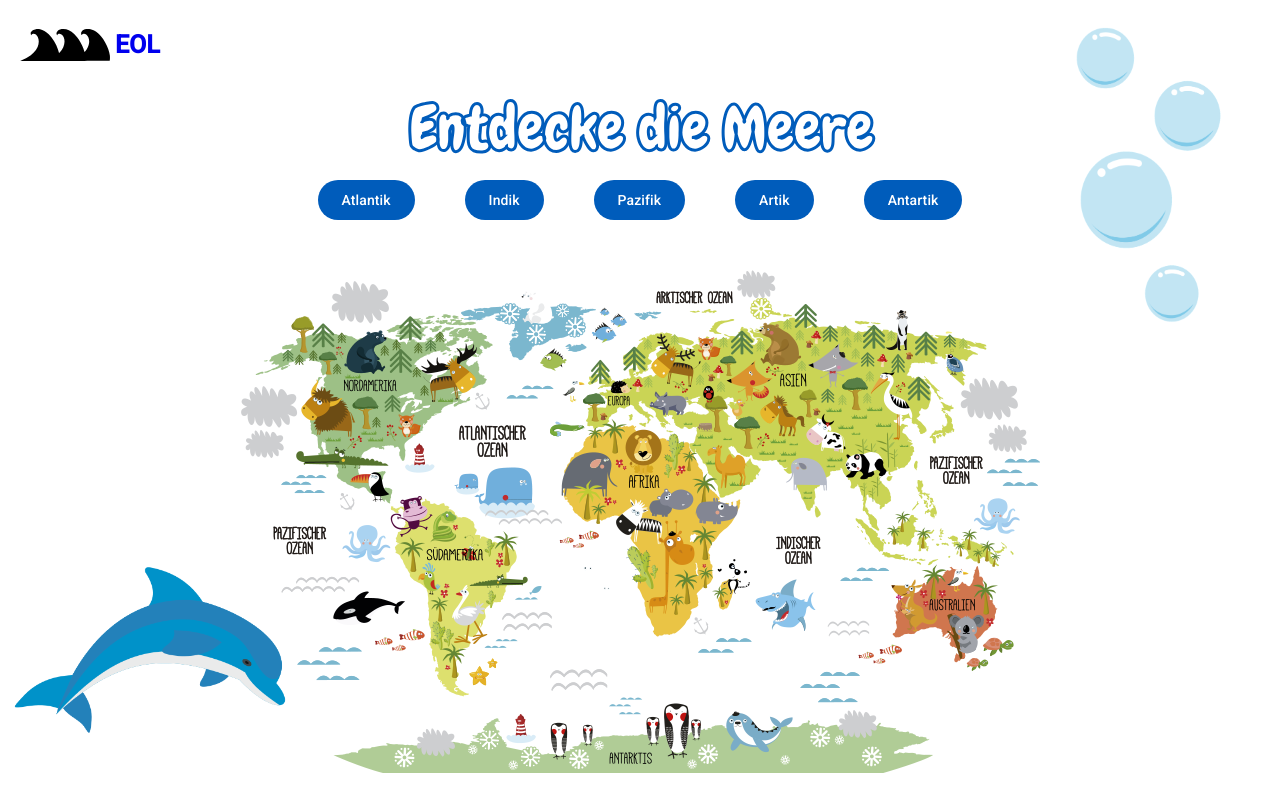
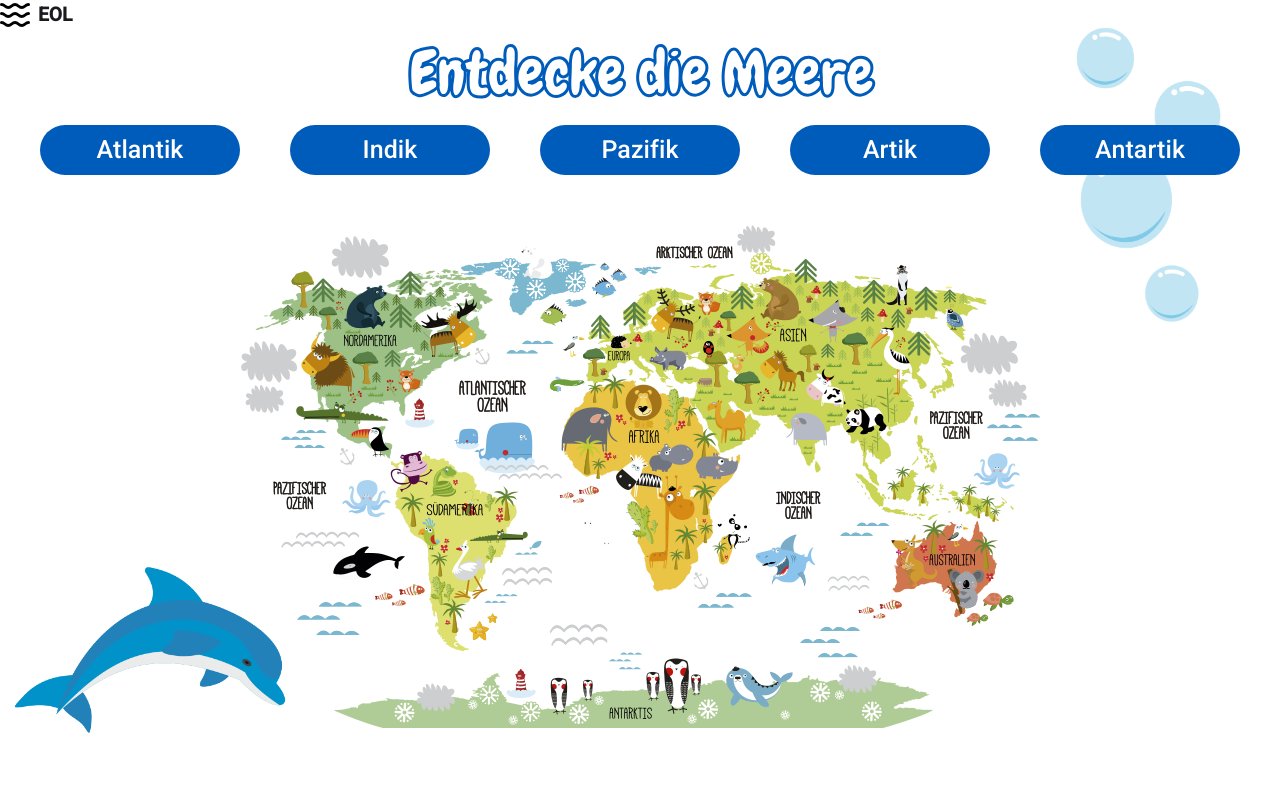
Before and after one commit to osfurtado/earth-oceans-learning-angular-app, an Angular app: page / in a window 1280 px wide. Built offline with nearby package versions, Linux system fonts and the light colour scheme.

Commit message:
Added routing for each Ozean

```diff
--- a/angular.json
+++ b/angular.json
@@ -89,5 +89,8 @@
         }
       }
     }
+  },
+  "cli": {
+    "analytics": false
   }
 }
--- a/src/app/app.html
+++ b/src/app/app.html
@@ -1 +1 @@
-<app-home></app-home>
+<router-outlet></router-outlet>
--- a/src/app/app.ts
+++ b/src/app/app.ts
@@ -1,11 +1,12 @@
 import { Component, inject, signal } from '@angular/core';
 import { Home } from './home/home';
+import { RouterOutlet } from '@angular/router';
 
 
 
 @Component({
   selector: 'app-root',
-  imports: [Home],
+  imports: [RouterOutlet],
   templateUrl: './app.html',
   styleUrl: './app.css'
 })
--- a/src/app/home/home.css
+++ b/src/app/home/home.css
@@ -2,28 +2,29 @@
     text-align: center;
     font-size: 60px;
     font-family: "Chewy", sans-serif;
-    color: white /** var(--mat-sys-tertiary-container)**/;
+    color: white
+        /** var(--mat-sys-tertiary-container)**/
+    ;
     margin-top: 30px;
     margin-bottom: 100;
     -webkit-text-stroke: 3px var(--mat-sys-primary);
 }
 
-
-.gallery {
-    --d: 6s;
-    margin-top: 15px;
-    display: grid;
-    overflow: hidden;
-    place-content: center;
-    gap: 10px;
-
+.logo {
+    display: inline-flex;
+    align-items: center;
+    gap: 8px;
+    text-decoration: none;
+    color: inherit;
+    cursor: pointer;
 }
 
-a {
-    text-decoration: none;
-    text-decoration-line: none;
+.logo svg {
+    width: 32px;
+    height: 32px;
 }
 
-a:visited {
-  text-decoration: none;
+.logo span {
+    font-size: 1.2rem;
+    font-weight: 600;
 }
--- a/src/app/home/home.html
+++ b/src/app/home/home.html
@@ -1,15 +1,12 @@
-<a [href]="this.baseUrl">
-  <div style="display: flex; gap: 5px; align-items: center; margin-left: 20px;">
-    <svg width="90" height="90" fill="#777777">
-        <image xlink:href="/logo.svg" src="logo.svg" width="90" height="90"/>
-    </svg>
-    <h1 style="font-weight: bold; font-size: 25px;">EOL</h1>
-  </div>
+<a [href]="this.baseUrl" class="logo">
+  <img src="logo2.svg" alt="app logo" height="30" width="30">
+  <span>EOL</span>
 </a>
 <h1 class="hero">Entdecke die Meere</h1>
 <div style="display: flex; gap: 50px; justify-content: center;">
   @for(meer of meere; track meer.name){
-    <button matButton="filled" >{{meer.name}}</button>
+  <button matButton="filled" style="width: 200px; height: 50px; font-size: 25px;"
+    [routerLink]="meer.path">{{meer.name}}</button>
   }
 </div>
 <!--
--- a/src/app/meer/meer.html
+++ b/src/app/meer/meer.html
@@ -1 +1 @@
-<p>Meer works!</p>
+<p>{{this.activeOzean}}</p>
--- a/src/app/meer/meer.ts
+++ b/src/app/meer/meer.ts
@@ -1,11 +1,19 @@
-import { Component } from '@angular/core';
+import { Component, inject, OnInit } from '@angular/core';
+import { ActivatedRoute } from '@angular/router';
 
 @Component({
-  selector: 'meer',
+  selector: 'app-meer',
   imports: [],
   templateUrl: './meer.html',
   styleUrl: './meer.css',
 })
-export class Meer {
+export class Meer implements OnInit {
+
+  route = inject(ActivatedRoute)
+  activeOzean: string | null = null
+
+  ngOnInit(): void {
+    this.activeOzean = this.route.snapshot.paramMap.get('ozean');
+  }
 
 }
```
Also changed, not shown: src/app/app.routes.ts (+7 -2 lines), src/app/home/home.ts (+7 -6 lines), public/logo2.svg (added), 1 other file (tests, documents, lock files or other folders).
